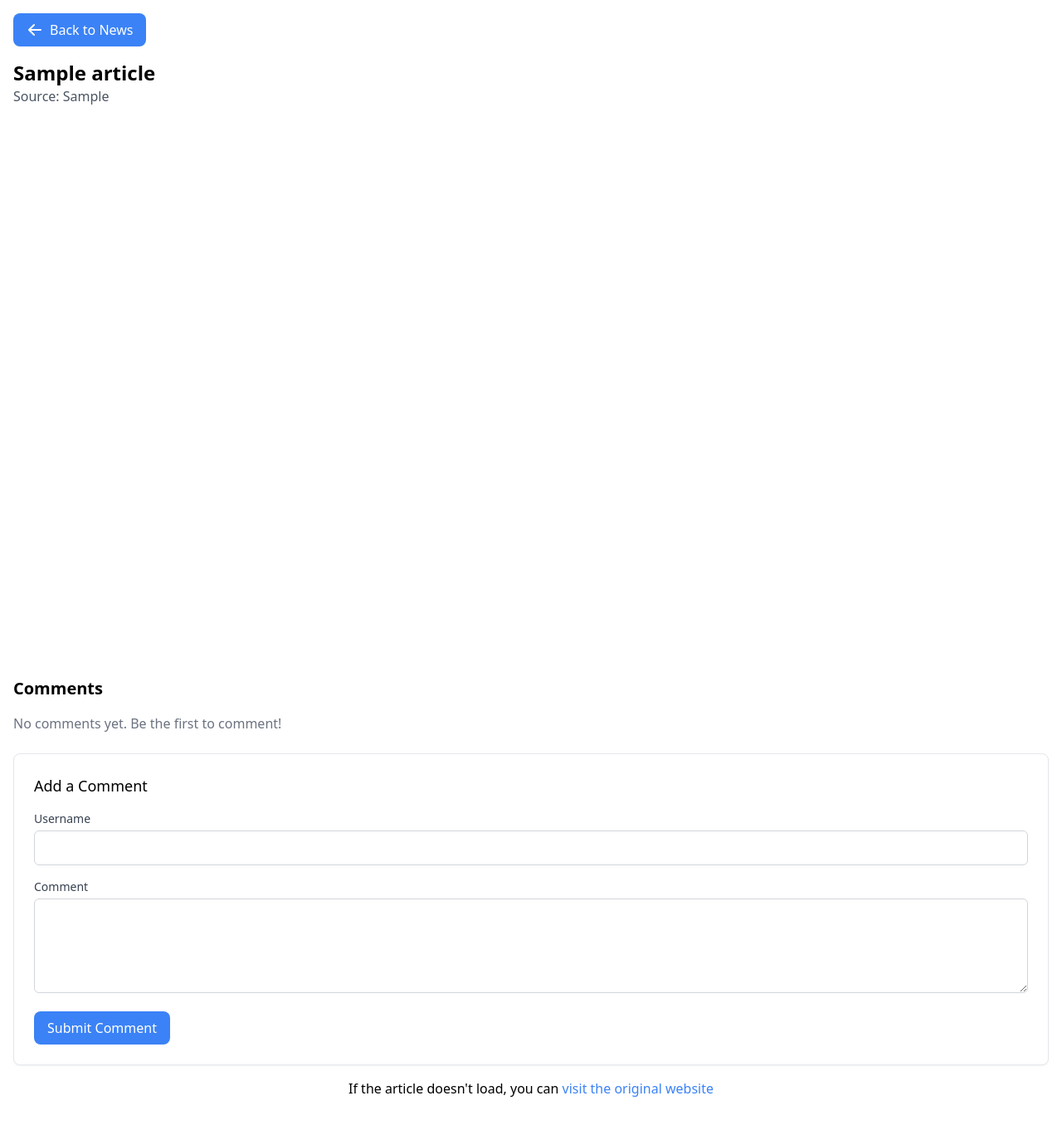
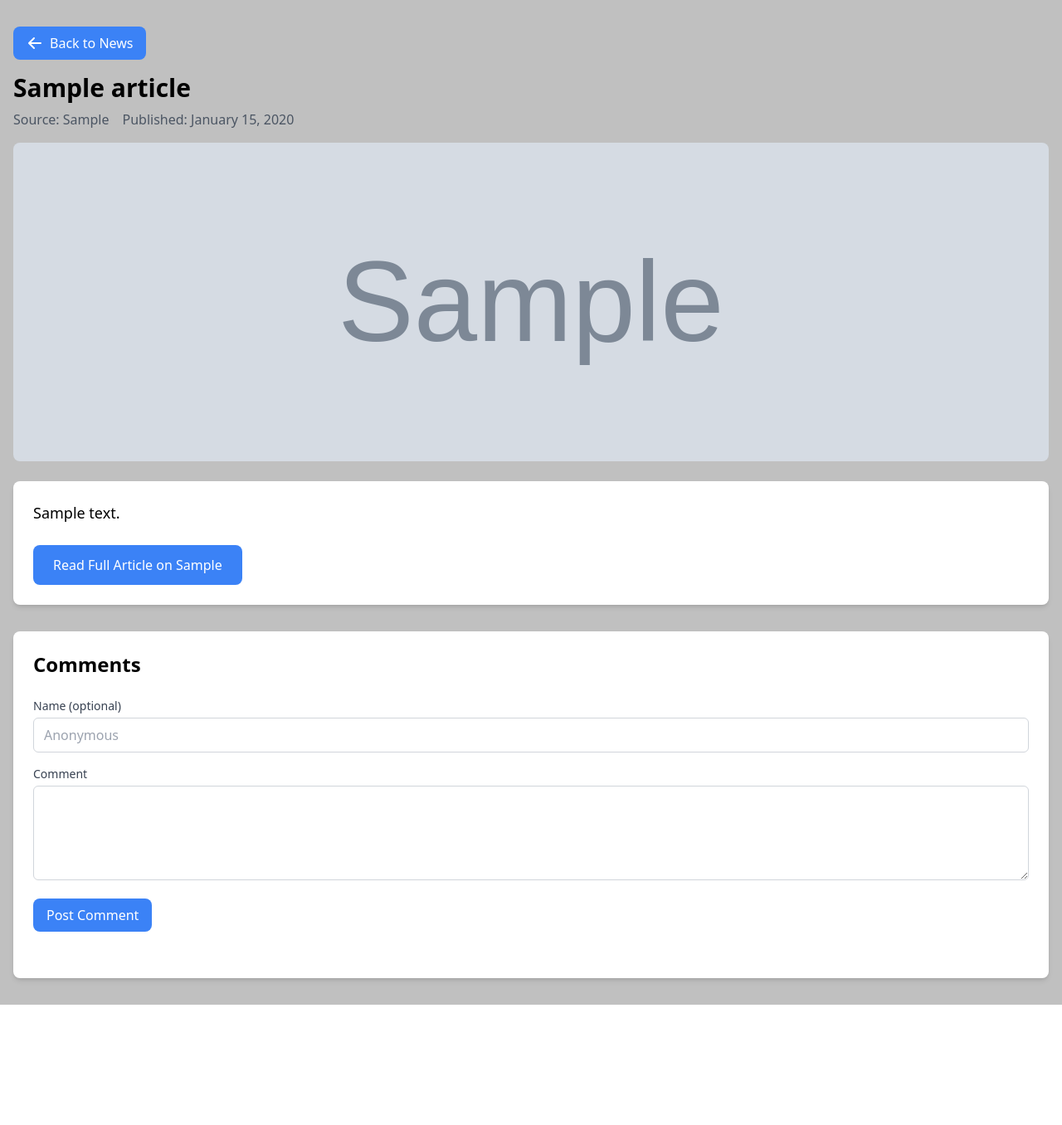
Before and after one commit to Diawhiz/alphaup, a Django app: template news/templates/news/article_detail.html in a window 1280 px wide. Shown: the whole page at 83% size. After the commit the page ends 1211 px from the top, so only its background shows below. Run offline with Django 5.2, Linux system fonts and the light colour scheme; tables that the repository leaves empty hold one stand-in row (values such as "Sample post"); the template is opened without the code that fills it: values that come from a table or form of the project are taken from there, most other values are stand-ins (such as "Sample title", 1, 10 or a date in 2020); grey boxes marked "Sample" are stand-in pictures; parts of the project's set-up code (start-up, migrations or seed data) failed here and were passed over; some libraries are stand-ins or nearby versions.

Commit message:
added an extended summary to the article view page

```diff
--- a/news/models.py
+++ b/news/models.py
@@ -13,6 +13,10 @@
     author = models.CharField(max_length=255, blank=True)
     image = models.URLField(max_length=500, blank=True)
     country = models.CharField(max_length=2, blank=True)
+    extended_summary = models.TextField(
+        help_text="A comprehensive summary between 300-500 words",
+        blank=True
+    )
 
     class Meta:
         ordering = ['-published_at']
--- a/news/templates/news/article_detail.html
+++ b/news/templates/news/article_detail.html
@@ -1,9 +1,7 @@
-{% extends 'base.html' %}
-
+{% extends 'news/base.html' %}
 {% block content %}
-<div class="container mx-auto px-4 py-4">
-    <!-- Back button -->
-    <div class="mb-4">
+<div class="container mx-auto px-4 py-8">
+  <div class="mb-4">
         <a href="{% url 'news_list' %}" class="inline-flex items-center px-4 py-2 bg-blue-500 text-white rounded-lg hover:bg-blue-600 transition-colors">
             <svg xmlns="http://www.w3.org/2000/svg" class="h-5 w-5 mr-2" viewBox="0 0 20 20" fill="currentColor">
                 <path fill-rule="evenodd" d="M9.707 16.707a1 1 0 01-1.414 0l-6-6a1 1 0 010-1.414l6-6a1 1 0 011.414 1.414L5.414 9H17a1 1 0 110 2H5.414l4.293 4.293a1 1 0 010 1.414z" clip-rule="evenodd" />
@@ -12,82 +10,131 @@
         </a>
     </div>
 
-    <!-- Article title and source -->
-    <div class="mb-4">
-        <h1 class="text-2xl font-bold">{{ article.title }}</h1>
-        <p class="text-gray-600">Source: {{ article.source }}</p>
+    <div class="mb-6">
+        <h1 class="text-3xl font-bold mb-2">{{ article.title }}</h1>
+        <div class="flex items-center text-gray-600 mb-4">
+            <span class="mr-4">Source: {{ article.source }}</span>
+            Published: {{ article.published_at|date:"F j, Y" }}
+        </div>
+
+        {% if article.image %}
+        <img src="{{ article.image }}" alt="{{ article.title }}" class="w-full max-h-96 object-cover rounded-lg mb-6">
+        {% endif %}
     </div>
 
-    <!-- Embedded article -->
-    <div class="relative w-full" style="height: 80vh;">
-        <iframe
-            src="{{ embedded_url }}"
-            class="absolute w-full h-full border-0"
-            sandbox="allow-same-origin allow-scripts allow-popups allow-forms"
-            referrerpolicy="no-referrer"
-            loading="lazy"
-        ></iframe>
+    <div class="bg-white rounded-lg shadow-md p-6 mb-8">
+        <div class="prose max-w-none">
+            <div class="text-lg leading-relaxed space-y-4">
+                {% if article.extended_summary %}
+                    {{ article.extended_summary|safe|linebreaks }}
+                {% else %}
+                    {{ article.summary|safe|linebreaks }}
+                {% endif %}
+            </div>
+        </div>
+
+        <div class="mt-6">
+            <a href="{{ article.url }}" class="inline-block px-6 py-3 bg-blue-500 text-white rounded-lg hover:bg-blue-600 transition-colors" target="_blank">
+                Read Full Article on {{ article.source }}
+            </a>
+        </div>
     </div>
 
-    <!-- Comments Section -->
-    <div class="mt-8">
-        <h2 class="text-xl font-semibold mb-4">Comments</h2>
+    <!-- Comments section -->
+    <div class="bg-white rounded-lg shadow-md p-6">
+        <h2 class="text-2xl font-bold mb-6">Comments</h2>
 
-        <!-- Existing Comments -->
-        <div class="space-y-4 mb-6">
-            {% for comment in article.comment_set.all %}
-            <div class="bg-gray-50 p-4 rounded-lg">
-                <div class="font-medium text-gray-700 mb-1">{{ comment.username }}</div>
-                <p class="text-gray-600">{{ comment.content }}</p>
-            </div>
-            {% empty %}
-            <p class="text-gray-500">No comments yet. Be the first to comment!</p>
-            {% endfor %}
-        </div>
-
-        <!-- Comment Form -->
-        <div class="bg-white p-6 rounded-lg shadow-sm border">
-            <h3 class="text-lg font-medium mb-4">Add a Comment</h3>
-            <form method="post" action="{% url 'add_comment' article.id %}">
-                {% csrf_token %}
-                <div class="mb-4">
-                    <label for="username" class="block text-sm font-medium text-gray-700 mb-1">Username</label>
-                    <input type="text" name="username" id="username" required
+        <!-- Comment form -->
+        <div class="mb-8">
+            <form id="commentForm" class="space-y-4">
+                <div>
+                    <label for="username" class="block text-sm font-medium text-gray-700 mb-1">
+                        Name (optional)
+                    </label>
+                    <input type="text" id="username" name="username"
+                           placeholder="Anonymous"
                            class="w-full px-3 py-2 border border-gray-300 rounded-md focus:outline-none focus:ring-2 focus:ring-blue-500">
                 </div>
-                <div class="mb-4">
+                <div>
                     <label for="content" class="block text-sm font-medium text-gray-700 mb-1">Comment</label>
-                    <textarea name="content" id="content" rows="4" required
-                              class="w-full px-3 py-2 border border-gray-300 rounded-md focus:outline-none focus:ring-2 focus:ring-blue-500"></textarea>
+                    <textarea id="content" name="content" rows="4"
+                            class="w-full px-3 py-2 border border-gray-300 rounded-md focus:outline-none focus:ring-2 focus:ring-blue-500"
+                            required></textarea>
                 </div>
                 <button type="submit"
-                        class="w-full sm:w-auto px-4 py-2 bg-blue-500 text-white rounded-lg hover:bg-blue-600 transition-colors">
-                    Submit Comment
+                        class="px-4 py-2 bg-blue-500 text-white rounded-lg hover:bg-blue-600 transition-colors">
+                    Post Comment
                 </button>
             </form>
         </div>
-    </div>
 
-    <!-- Loading fallback -->
-    <div id="loading-fallback" class="hidden">
-        <p class="text-center py-4">
-            If the article doesn't load, you can
-            <a href="{{ article.url }}" target="_blank" class="text-blue-500 hover:underline">
-                visit the original website
-            </a>
-        </p>
+        <!-- Comments list -->
+        <div id="commentsList" class="space-y-4">
+            <!-- Comments will be loaded here -->
+        </div>
     </div>
 </div>
 
 <script>
-    // Handle iframe loading errors
-    document.querySelector('iframe').onerror = function() {
-        document.getElementById('loading-fallback').classList.remove('hidden');
-    };
+document.addEventListener('DOMContentLoaded', function() {
+    const articleId = '{{ article.id }}';
 
-    // Show fallback after timeout
-    setTimeout(function() {
-        document.getElementById('loading-fallback').classList.remove('hidden');
-    }, 5000);
+    // Load comments
+    function loadComments() {
+        fetch(`/api/comments/?article_id=${articleId}`)
+            .then(response => response.json())
+            .then(data => {
+                const commentsList = document.getElementById('commentsList');
+                commentsList.innerHTML = data.length === 0
+                    ? '<p class="text-gray-500">No comments yet. Be the first to comment!</p>'
+                    : data.map(comment => `
+                        <div class="bg-gray-50 p-4 rounded-lg">
+                            <div class="font-medium text-gray-700 mb-1">
+                                ${comment.username || 'Anonymous'}
+                            </div>
+                            <p class="text-gray-600">${comment.content}</p>
+                            <div class="text-sm text-gray-500 mt-2">
+                                ${new Date(comment.created_at).toLocaleString()}
+                            </div>
+                        </div>
+                    `).join('');
+            })
+            .catch(error => console.error('Error loading comments:', error));
+    }
+
+    // Handle comment submission
+    document.getElementById('commentForm').addEventListener('submit', function(e) {
+        e.preventDefault();
+
+        const username = document.getElementById('username').value.trim();
+
+        const formData = {
+            article_id: articleId,
+            username: username || 'Anonymous',  // Use 'Anonymous' if username is empty
+            content: document.getElementById('content').value
+        };
+
+        fetch('/api/comments/', {
+            method: 'POST',
+            headers: {
+                'Content-Type': 'application/json',
+                'X-CSRFToken': '{{ csrf_token }}'
+            },
+            body: JSON.stringify(formData)
+        })
+        .then(response => {
+            if (!response.ok) throw new Error('Comment submission failed');
+            return response.json();
+        })
+        .then(() => {
+            document.getElementById('commentForm').reset();
+            loadComments();
+        })
+        .catch(error => console.error('Error posting comment:', error));
+    });
+
+    // Load initial comments
+    loadComments();
+});
 </script>
 {% endblock %}
--- a/news/templates/news/base.html
+++ b/news/templates/news/base.html
@@ -6,7 +6,7 @@
     <link href="https://cdn.jsdelivr.net/npm/tailwindcss@2.2.19/dist/tailwind.min.css" rel="stylesheet">
     <script src="https://cdn.tailwindcss.com"></script>
 </head>
-<body>
+<body style="background: silver;">
     {% block content %}{% endblock %}
     {% block extra_js %}{% endblock %}
 </body>
--- a/news/views.py
+++ b/news/views.py
@@ -9,6 +9,8 @@
 from .serializers import ArticleSerializer, CommentSerializer
 import requests
 import logging
+import nltk
+from nltk.tokenize import sent_tokenize
 
 # Set up logging
 logger = logging.getLogger(__name__)
@@ -28,36 +30,58 @@
             queryset = queryset.filter(category=category)
         return queryset
 
+try:
+    nltk.download('punkt', quiet=True)
+except:
+    pass
+
 class NewsService:
     """Service class to handle news-related operations"""
 
     @staticmethod
-    def get_mediastack_api_key():
-        """Safely retrieve MediaStack API key from settings"""
-        api_key = getattr(settings, 'MEDIASTACK_API_KEY', None)
-        if not api_key:
-            raise ValueError('MEDIASTACK_API_KEY not configured in settings')
-        return api_key
+    def generate_extended_summary(description, content):
+        """Generate an extended summary between 300-500 words"""
+        try:
+            # Combine description and content
+            full_text = f"{description} {content}"
 
-    @staticmethod
-    def parse_published_date(date_str):
-        """Parse published date from API response"""
-        try:
-            return datetime.strptime(date_str, '%Y-%m-%dT%H:%M:%S%z')
-        except (ValueError, TypeError):
-            logger.warning(f"Invalid date format: {date_str}")
-            return datetime.now()
+            # Tokenize into sentences
+            sentences = sent_tokenize(full_text)
+
+            # Initialize summary
+            extended_summary = []
+            word_count = 0
+
+            # Add sentences until we reach desired length
+            for sentence in sentences:
+                sentence_words = len(sentence.split())
+                if word_count + sentence_words <= 500:
+                    extended_summary.append(sentence)
+                    word_count += sentence_words
+                if word_count >= 300:
+                    break
+
+            return ' '.join(extended_summary)
+        except Exception as e:
+            logging.error(f"Error generating extended summary: {str(e)}")
+            return description  # Fallback to original description
 
     @staticmethod
     def create_article_from_data(article_data, category):
-        """Create article from API data"""
+        """Create article from API data with extended summary"""
         try:
+            # Generate extended summary
+            description = article_data.get('description', '')
+            content = article_data.get('content', '')  # Some APIs provide full content
+            extended_summary = NewsService.generate_extended_summary(description, content)
+
             return Article.objects.create(
                 title=article_data.get('title', ''),
                 url=article_data.get('url', ''),
                 source=article_data.get('source', 'Unknown'),
                 category=category,
-                summary=article_data.get('description', ''),
+                summary=description,  # Keep original summary
+                extended_summary=extended_summary,  # Add extended summary
                 published_at=NewsService.parse_published_date(article_data.get('published_at')),
                 author=article_data.get('author', ''),
                 image=article_data.get('image', ''),
@@ -95,12 +119,11 @@
         return render(request, 'news/news_list.html', {'articles': [], 'categories': []})
 
 def article_detail(request, article_id):
-    """View to display embedded article"""
+    """View to display article details and handle comments"""
     try:
         article = get_object_or_404(Article, id=article_id)
         context = {
             'article': article,
-            'embedded_url': article.url
         }
         return render(request, 'news/article_detail.html', context)
     except Exception as e:
@@ -199,7 +222,7 @@
             # Validate input
             article_id = request.data.get('article_id')
             content = request.data.get('content', '').strip()
-            username = request.data.get('username', 'Anonymous')
+            username = request.data.get('username', '').strip() or 'Anonymous'  # Default to 'Anonymous' if empty
 
             if not content:
                 return Response(
```
Also changed, not shown: management/commands/generate_extended_summaries.py (added, +29 -0 lines), news/serializers.py (+6 -3 lines), news/migrations/0003_article_extended_summary.py (added).
